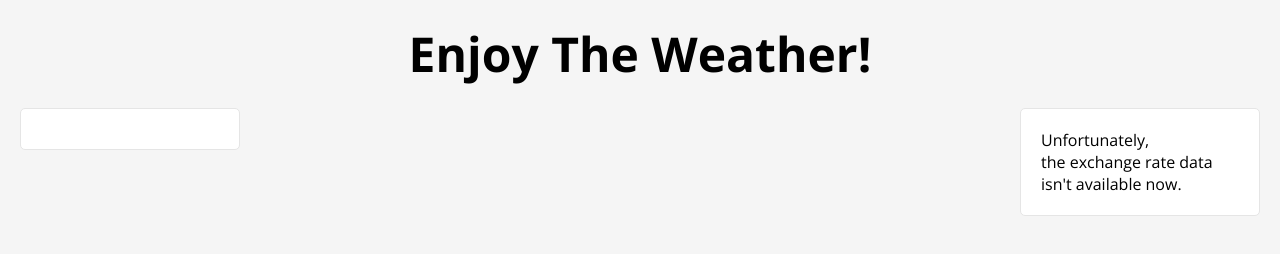
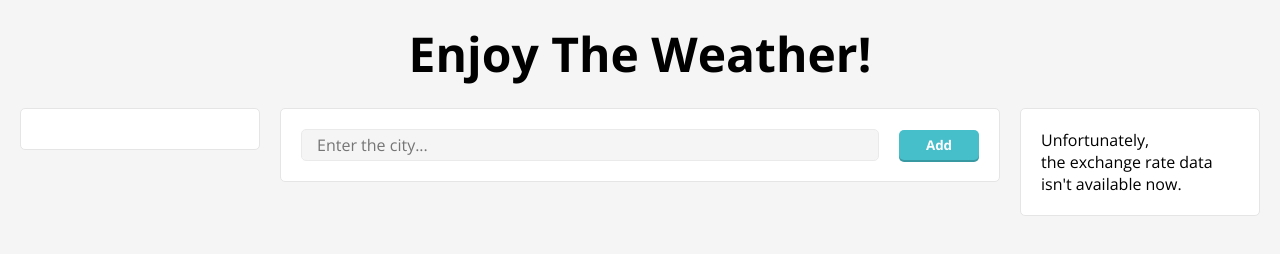
Before and after one commit to pallada123/hillel-belova-exam, a website with bundled scripts: page public/index.html in a window 1280 px wide. Built offline with nearby package versions, Linux system fonts and the light colour scheme; no server answers.

Commit message:
start implementing search block

```diff
--- a/public/css/style.css
+++ b/public/css/style.css
@@ -73,7 +73,7 @@ h1 {
 
 /* weather-location */
 
-#weather-location {width: 220px; margin-right: 20px; padding: 20px; text-align: center;}
+#weather-location {width: 240px; margin-right: 20px; padding: 20px; text-align: center;}
 .loc-w-head {font-size: 24px; margin: 0 0 0 0;}
 .loc-w-data {
     display: -webkit-box;
@@ -105,7 +105,7 @@ h1 {
 
     /* search */
 #city-search {margin-bottom: 20px; padding: 20px;}
-#city-search form {
+.city-search-container {
     display: -webkit-box;
     display: -ms-flexbox;
     display: flex;
--- a/public/js/searchController.js
+++ b/public/js/searchController.js
@@ -5,7 +5,9 @@ export default class SearchController {
 	}
 
 	init() {
-
+		this.view.searchRender();
 	}
 
+
+
 }
--- a/public/js/searchView.js
+++ b/public/js/searchView.js
@@ -3,4 +3,27 @@ export default class SearchView {
 
 	}
 
+	getMainEl() {
+		return document.querySelector('#weather-favorite');
+	}
+
+	searchRender() {
+		const mainRate = this.getMainEl();
+		const search = document.createElement('div');
+		this.container = document.createElement('div');
+		this.input = document.createElement('input');
+		this.button = document.createElement('button');
+
+		search.setAttribute('id', 'city-search');
+		this.container.classList.add('city-search-container');
+		this.input.setAttribute('type', 'text');
+		this.input.setAttribute('placeholder', 'Enter the city...');
+
+		this.button.innerText = 'Add';
+
+		this.container.append(this.input, this.button);
+		search.append(this.container);
+		mainRate.append(search);
+	}
+
 }
```
Also changed, not shown: public/index.html (+1 -5 lines).
